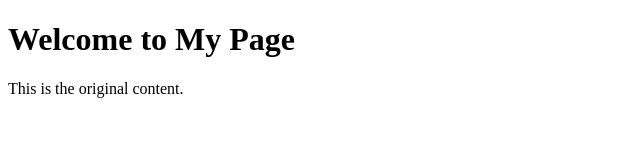
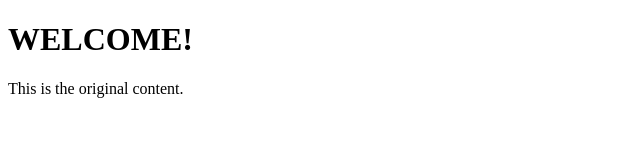
Before and after one commit to code-by-azeem/html-conflict-demo, a plain HTML site: page index.html in a window 1280 px wide. Shown: the whole page, without its empty margins (0-640 px from the left). Drawn offline with Linux system fonts and the light colour scheme.

Commit message:
Chore: uppercase header text on main

```diff
--- a/index.html
+++ b/index.html
@@ -5,7 +5,7 @@
   <title>My Page</title>
 </head>
 <body>
-  <h1>Welcome to My Page</h1>
+  <h1 style="text-transform: uppercase;">Welcome!</h1>
   <p>This is the original content.</p>
 </body>
 </html>
```
